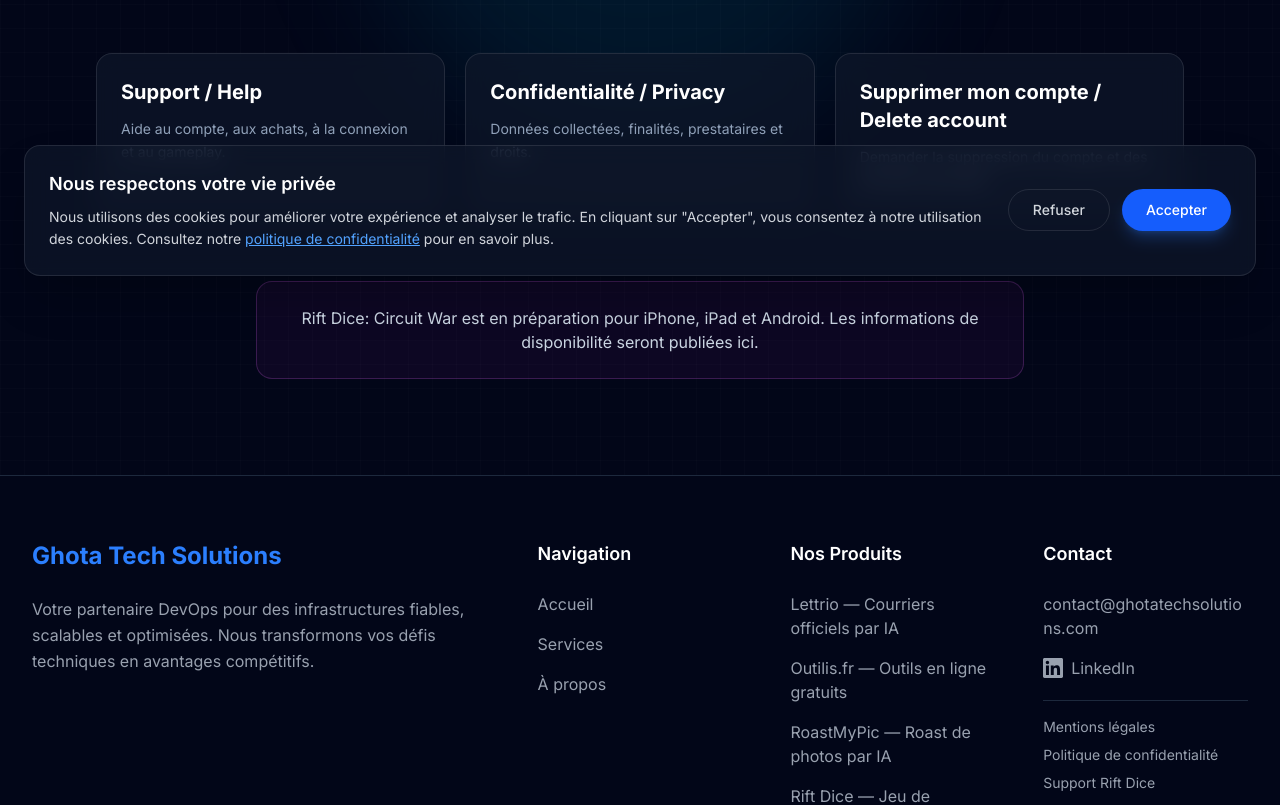
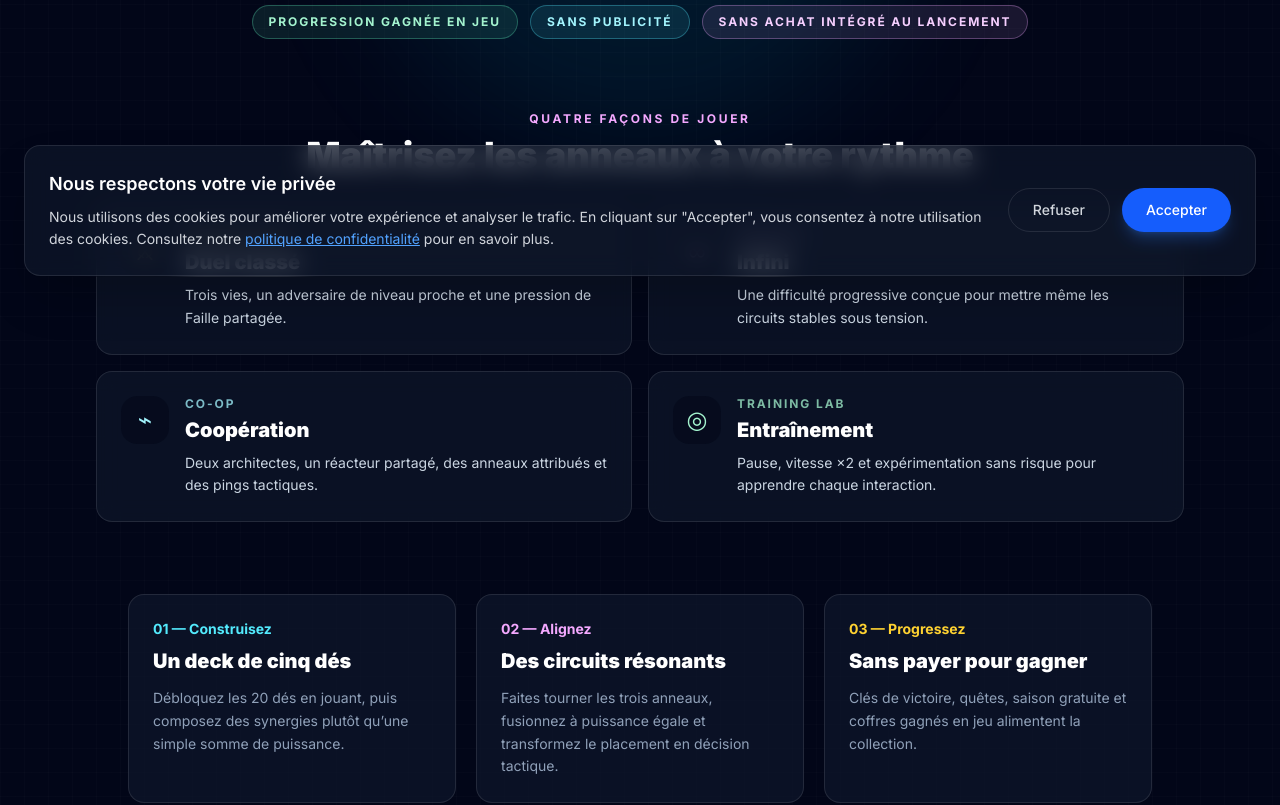
Before and after one commit to ghota-tech-solutions-sass/ghotatechsolutions.com, a Next.js app: page /rift-dice in a window 1280 px wide. Shown: the part 500-1305 px from the top of the page. Built offline with nearby package versions, Linux system fonts and the light colour scheme.

Commit message:
Align Rift Dice public pages with earned-only launch (#22)
Aligns Store-facing public pages with the 0.4 earned-only binary, documents enforced retention, improves responsive accessibility, and fixes the GitHub Pages deployment path.

```diff
--- a/src/app/rift-dice/delete-account/page.tsx
+++ b/src/app/rift-dice/delete-account/page.tsx
@@ -64,9 +64,9 @@
       <section className="rounded-2xl border border-amber-400/20 bg-amber-400/5 p-5">
         <h2 className="mb-2 text-xl font-bold text-amber-100">Attention / Important</h2>
         <p>
-          La suppression est définitive après le délai de grâce : les achats consommables, la progression et
+          La suppression est définitive après le délai de grâce : la progression, la collection, les decks et
           les objets virtuels ne pourront pas être récupérés. Deleting the account is permanent after the grace
-          period and consumed purchases, progress and virtual items cannot be recovered.
+          period; progression, collection, decks and virtual items cannot be recovered.
         </p>
       </section>
     </RiftDicePageShell>
--- a/src/app/rift-dice/page.tsx
+++ b/src/app/rift-dice/page.tsx
@@ -6,7 +6,7 @@
   {
     href: "/rift-dice/support",
     label: "Support / Help",
-    description: "Aide au compte, aux achats, à la connexion et au gameplay.",
+    description: "Aide au compte, à la connexion, à la progression et au gameplay.",
   },
   {
     href: "/rift-dice/privacy",
@@ -17,6 +17,37 @@
     href: "/rift-dice/delete-account",
     label: "Supprimer mon compte / Delete account",
     description: "Demander la suppression du compte et des données associées.",
+  },
+];
+
+const modes = [
+  {
+    icon: "⚔",
+    title: "Duel classé",
+    label: "Ranked Duel",
+    description: "Trois vies, un adversaire de niveau proche et une pression de Faille partagée.",
+    accent: "border-amber-300/25 bg-amber-300/5 text-amber-200",
+  },
+  {
+    icon: "∞",
+    title: "Infini",
+    label: "Infinite",
+    description: "Une difficulté progressive conçue pour mettre même les circuits stables sous tension.",
+    accent: "border-fuchsia-300/25 bg-fuchsia-300/5 text-fuchsia-200",
+  },
+  {
+    icon: "⌁",
+    title: "Coopération",
+    label: "Co-op",
+    description: "Deux architectes, un réacteur partagé, des anneaux attribués et des pings tactiques.",
+    accent: "border-cyan-300/25 bg-cyan-300/5 text-cyan-200",
+  },
+  {
+    icon: "◎",
+    title: "Entraînement",
+    label: "Training Lab",
+    description: "Pause, vitesse ×2 et expérimentation sans risque pour apprendre chaque interaction.",
+    accent: "border-emerald-300/25 bg-emerald-300/5 text-emerald-200",
   },
 ];
 
@@ -45,6 +76,60 @@
               Build a five-die deck, merge defenders and rotate the arena to create
               powerful circuits in a competitive mobile strategy game.
             </p>
+            <div className="mt-8 flex flex-wrap justify-center gap-3 text-xs font-bold uppercase tracking-[0.16em]">
+              <span className="rounded-full border border-emerald-300/30 bg-emerald-300/10 px-4 py-2 text-emerald-200">
+                Progression gagnée en jeu
+              </span>
+              <span className="rounded-full border border-cyan-300/30 bg-cyan-300/10 px-4 py-2 text-cyan-200">
+                Sans publicité
+              </span>
+              <span className="rounded-full border border-fuchsia-300/30 bg-fuchsia-300/10 px-4 py-2 text-fuchsia-200">
+                Sans achat intégré au lancement
+              </span>
+            </div>
+          </section>
+
+          <section className="py-8" aria-labelledby="rift-modes-title">
+            <div className="mb-7 text-center">
+              <p className="text-xs font-bold uppercase tracking-[0.22em] text-fuchsia-300">Quatre façons de jouer</p>
+              <h2 id="rift-modes-title" className="mt-2 text-3xl font-black text-white md:text-4xl">
+                Maîtrisez les anneaux à votre rythme
+              </h2>
+            </div>
+            <div className="grid gap-4 md:grid-cols-2">
+              {modes.map((mode) => (
+                <article key={mode.title} className={`glass rounded-2xl border p-6 ${mode.accent}`}>
+                  <div className="flex items-start gap-4">
+                    <span aria-hidden="true" className="flex h-12 w-12 shrink-0 items-center justify-center rounded-2xl bg-slate-950/50 text-2xl">
+                      {mode.icon}
+                    </span>
+                    <div>
+                      <p className="text-xs font-bold uppercase tracking-[0.16em] opacity-75">{mode.label}</p>
+                      <h3 className="mt-1 text-xl font-black text-white">{mode.title}</h3>
+                      <p className="mt-2 text-sm leading-relaxed text-slate-300">{mode.description}</p>
+                    </div>
+                  </div>
+                </article>
+              ))}
+            </div>
+          </section>
+
+          <section className="mx-auto my-10 grid max-w-5xl gap-5 md:grid-cols-3" aria-label="Progression Rift Dice">
+            <div className="rounded-2xl border border-white/10 bg-slate-900/70 p-6">
+              <p className="text-sm font-bold text-cyan-300">01 — Construisez</p>
+              <h2 className="mt-2 text-xl font-black">Un deck de cinq dés</h2>
+              <p className="mt-3 text-sm leading-relaxed text-slate-400">Débloquez les 20 dés en jouant, puis composez des synergies plutôt qu’une simple somme de puissance.</p>
+            </div>
+            <div className="rounded-2xl border border-white/10 bg-slate-900/70 p-6">
+              <p className="text-sm font-bold text-fuchsia-300">02 — Alignez</p>
+              <h2 className="mt-2 text-xl font-black">Des circuits résonants</h2>
+              <p className="mt-3 text-sm leading-relaxed text-slate-400">Faites tourner les trois anneaux, fusionnez à puissance égale et transformez le placement en décision tactique.</p>
+            </div>
+            <div className="rounded-2xl border border-white/10 bg-slate-900/70 p-6">
+              <p className="text-sm font-bold text-amber-300">03 — Progressez</p>
+              <h2 className="mt-2 text-xl font-black">Sans payer pour gagner</h2>
+              <p className="mt-3 text-sm leading-relaxed text-slate-400">Clés de victoire, quêtes, saison gratuite et coffres gagnés en jeu alimentent la collection.</p>
+            </div>
           </section>
 
           <section className="grid gap-5 py-10 md:grid-cols-3" aria-label="Ressources Rift Dice">
@@ -65,7 +150,8 @@
           <section className="mx-auto mt-6 max-w-3xl rounded-2xl border border-fuchsia-400/20 bg-fuchsia-500/5 p-6 text-center text-slate-300">
             <p>
               Rift Dice: Circuit War est en préparation pour iPhone, iPad et Android.
-              Les informations de disponibilité seront publiées ici.
+              La version 0.4 est un lancement earned-only : aucun achat intégré,
+              aucune publicité et aucune récompense aléatoire payante.
             </p>
           </section>
         </div>
--- a/src/components/CookieConsent.tsx
+++ b/src/components/CookieConsent.tsx
@@ -99,13 +99,13 @@
                             <div className="flex flex-col sm:flex-row gap-3 min-w-fit">
                                 <button
                                     onClick={() => updateConsent(false)}
-                                    className="px-6 py-2.5 rounded-full text-sm font-medium text-gray-300 hover:text-white hover:bg-white/10 transition-colors border border-white/10"
+                                    className="min-h-11 px-6 py-2.5 rounded-full text-sm font-medium text-gray-300 hover:text-white hover:bg-white/10 transition-colors border border-white/10"
                                 >
                                     Refuser
                                 </button>
                                 <button
                                     onClick={() => updateConsent(true)}
-                                    className="px-6 py-2.5 rounded-full text-sm font-medium bg-blue-600 hover:bg-blue-700 text-white transition-colors shadow-lg shadow-blue-500/25"
+                                    className="min-h-11 px-6 py-2.5 rounded-full text-sm font-medium bg-blue-600 hover:bg-blue-700 text-white transition-colors shadow-lg shadow-blue-500/25"
                                 >
                                     Accepter
                                 </button>
--- a/src/components/Navigation.tsx
+++ b/src/components/Navigation.tsx
@@ -73,7 +73,7 @@
           <div className="md:hidden flex items-center">
             <button
               onClick={() => setIsMenuOpen(!isMenuOpen)}
-              className="text-gray-300 hover:text-white focus:outline-none p-2 rounded-md hover:bg-white/10 transition-colors"
+              className="flex min-h-11 min-w-11 items-center justify-center text-gray-300 hover:text-white focus:outline-none p-2 rounded-md hover:bg-white/10 transition-colors"
               aria-expanded={isMenuOpen}
               aria-controls="mobile-menu"
               aria-label={isMenuOpen ? "Fermer le menu" : "Ouvrir le menu"}
```
Also changed, not shown: src/app/rift-dice/privacy/page.tsx (+44 -17 lines), src/app/rift-dice/support/page.tsx (+17 -7 lines), 2 other files (tests, documents, lock files or other folders).
